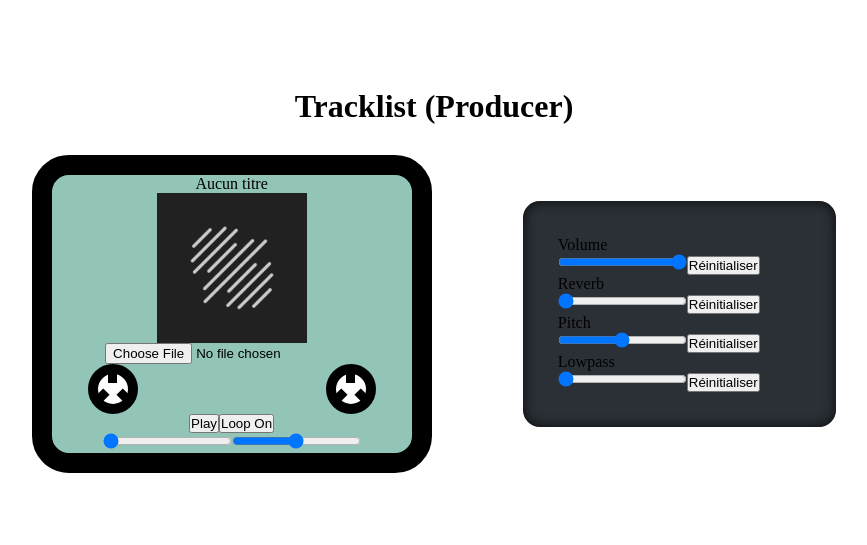
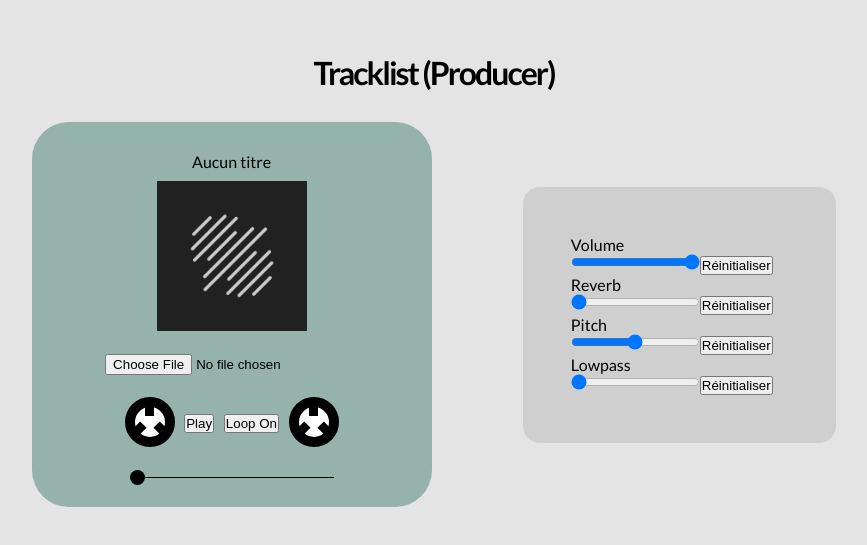
Before and after one commit to iamSamDiak/Tracklist-Producer, a React (Create React App) app: page / in a window 1280 px wide. Shown: the part 125-670 px from the top of the page, without its empty margins (206-1073 px from the left). Built offline with nearby package versions, Linux system fonts and the light colour scheme.

Commit message:
CSS on input range. Not done tho...

```diff
--- a/src/components/Tape/File.js
+++ b/src/components/Tape/File.js
@@ -48,7 +48,7 @@ function File(){
     const context = useContext(MetadataContext)
 
     return(
-        <div>
+        <div className="import-audio-file">
             <input type="file" onChange={(e) => handleFile(e, context)}/>
         </div>
     )
--- a/src/components/Tape/Tape.js
+++ b/src/components/Tape/Tape.js
@@ -24,13 +24,11 @@ function Tape(){
                     <Title/>
                     <Img/>
                     <File/>
-                    <div className="circle-container">
+                    <div className="controls">
                         <Circle/>
-                        <Circle/>
-                    </div>
-                    <div className="controls">
                         <PlayPause/>
                         <Loop/>
+                        <Circle/>
                     </div>
                     <Timeline/>
             </MetadataContext.Provider>
--- a/src/components/Tape/Timeline.js
+++ b/src/components/Tape/Timeline.js
@@ -21,14 +21,26 @@ const handleInput = (e) => {
     console.log("on it!")
 }
 
+const handleMouseDown = () => {
+    console.log("on")
+    const timeline = document.querySelector(".timeline")
+    const timeline2 = document.querySelector(".timeline-2")
+    timeline.style.display = "none"
+    timeline2.style.opacity = 1
+}
+
 const handleMouseUp = (e, context) => {
     console.log("on ittt!")
-    const timeline = document.querySelector(".timeline-2")
+    const timeline = document.querySelector(".timeline")
+    const timeline2 = document.querySelector(".timeline-2")
     const secondsSetAt = (audioContext.audioDuration) * (timeline.value/100)
     audioContext.play(secondsSetAt)
     if (!context.isPlay && audioContext.audioBuffer){
         context.setPlay(true)
     }
+    //
+    timeline.style.display = "block"
+    timeline2.style.opacity = 0
 }
 
 function Timeline(){
@@ -40,9 +52,9 @@ function Timeline(){
     }
 
     return(
-        <div>
+        <div className="timeline-container">
             <input className="timeline" type="range" min="0" max="100" value="0"/>
-            <input className="timeline-2" onMouseUp={(e) => handleMouseUp(e, context)} onChange={handleInput} type="range" min="0" max="100"/>
+            <input className="timeline-2" onMouseDown={handleMouseDown} onMouseUp={(e) => handleMouseUp(e, context)} onChange={handleInput} type="range" min="0" max="100"/>
         </div>
     )
 }
--- a/src/index.css
+++ b/src/index.css
@@ -6,6 +6,11 @@
 
 html, body, #root{
   height: 100%;
+}
+
+body{
+  background-color: #e4e4e4;
+  font-family: "Lato", sans-serif;
 }
 
 .Tracklist-Producer{
@@ -21,6 +26,8 @@ html, body, #root{
   justify-content: center;
   align-items: center;
   margin: 20px;
+  font-weight: 700;
+  letter-spacing: -2px;
 }
 
 .App{
@@ -34,17 +41,18 @@ html, body, #root{
   min-width: 400px;
   max-width: 750px;
   width: 35%;
-  background-color: #92c5b8;
-  border: 20px solid #000;
+  background-color: #95b2ab;
   border-radius: 37px;
   display: flex;
   flex-direction: column;
   align-items: center;
+  padding: 30px;
 }
 
 .image-container{
   display: flex;
   align-items: center;
+  margin-top: 10px;
 }
 
 .image {
@@ -58,6 +66,12 @@ html, body, #root{
 .controls{
   display: flex;
   justify-content: space-between;
+  align-items: center;
+  width: 63%;
+}
+
+.import-audio-file{
+  margin: 22px;
 }
 
 .circle-container{
@@ -111,14 +125,85 @@ html, body, #root{
   transform: rotate(225deg);
 }
 
+.timeline-container {
+  margin: 30px auto 0;
+  position: relative;
+  width: 60%;
+  min-width: 155px;
+}
+
+.timeline {
+  -webkit-appearance: none;
+  width: 100%;
+  height: 1px;
+  background: #000;
+  outline: none;
+  position: absolute;
+  top: 0;
+  left: 0;
+}
+
+.timeline::-webkit-slider-thumb {
+  -webkit-appearance: none;
+  appearance: none;
+  width: 15px;
+  height: 15px;
+  border-radius: 100%;
+  background: #000000;
+  cursor: pointer;
+}
+
+.timeline::-moz-range-thumb {
+  -webkit-appearance: none;
+  appearance: none;
+  width: 15px;
+  height: 15px;
+  border-radius: 100%;
+  background: #000000;
+  cursor: pointer;
+}
+
+.timeline-2 {
+  -webkit-appearance: none;
+  width: 100%;
+  height: 1px;
+  background: #000;
+  outline: none;
+  position: absolute;
+  top: 0;
+  left: 0;
+  z-index: 99;
+  opacity: 0;
+  cursor: pointer;
+}
+
+.timeline-2::-webkit-slider-thumb {
+  -webkit-appearance: none;
+  appearance: none;
+  width: 15px;
+  height: 15px;
+  border-radius: 100%;
+  background: #000000;
+  cursor: pointer;
+}
+
+.timeline-2::-moz-range-thumb {
+  -webkit-appearance: none;
+  appearance: none;
+  width: 15px;
+  height: 15px;
+  border-radius: 100%;
+  background: #000000;
+  cursor: pointer;
+}
+
 .settings{
   width: 35%;
   min-width: 300px;
   max-width: 700px;
-  background-color: #2a3036;
-  padding: 35px;
+  background-color: #cfcfcf;
+  padding: 48px;
   border-radius: 17px;
-  box-shadow: 0px 0px 13px #000000c7 inset
 }
 
 .tape, .settings{
@@ -127,6 +212,7 @@ html, body, #root{
 
 @media only screen and (max-width: 768px) {
   .App{
+    width: 100%;
     display: flex;
     flex-direction: column;
   }
@@ -135,4 +221,9 @@ html, body, #root{
     min-width: auto;
     width: 80%;
   }
+
+  .controls {
+    width: 49%;
+    min-width: 200px;
+  }
 }
```
